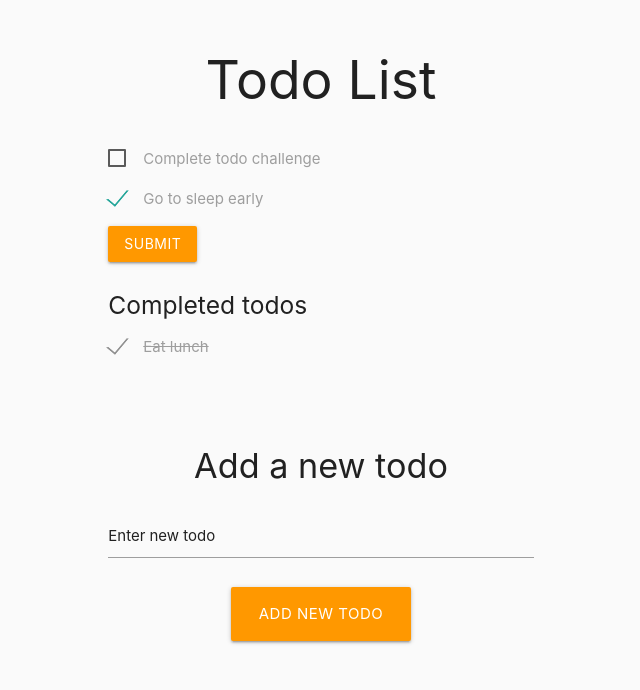
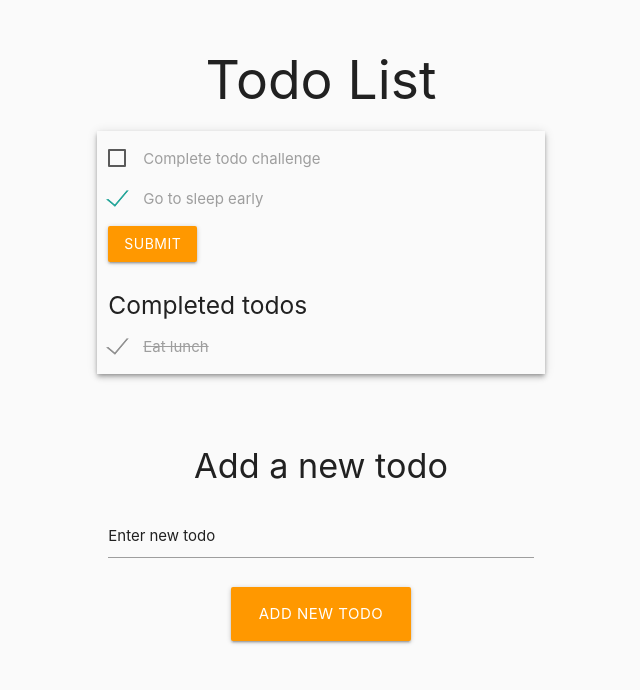
Before and after one commit to kevin-labtani/todolist-json, a PHP site: page / in a window 1280 px wide. Shown: the top 690 px of the page, without its empty margins (319-959 px from the left). Run offline with PHP 8.4, Linux system fonts and the light colour scheme.

Commit message:
add z-depth to todolist

```diff
--- a/contenu.php
+++ b/contenu.php
@@ -2,7 +2,7 @@
         <div id= "todo-list" class="container section grey lighten-5">
             <h2 class="center-align">Todo List</h2>
             <div class="row">
-                <div class="col s12 m6 offset-m3">
+                <div class="col s12 m6 offset-m3  z-depth-2">
                     <!-- todo yet to do -->
                     <form action="" method="POST" class="todos">
                         <p>
```
